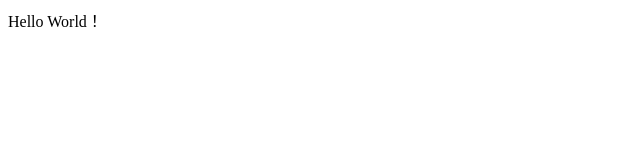
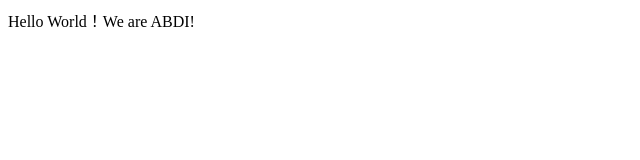
Before and after one commit to kitafuji1206/sample, a plain HTML site: page index2.html in a window 1280 px wide. Shown: the whole page, without its empty margins (0-640 px from the left). Drawn offline with Linux system fonts and the light colour scheme.

Commit message:
[Add] index2

```diff
--- a/index2.html
+++ b/index2.html
@@ -5,6 +5,6 @@
 </head>
 
 <body>
-    Hello World！
+    Hello World！We are ABDI!
 </body>
 </html>
```
